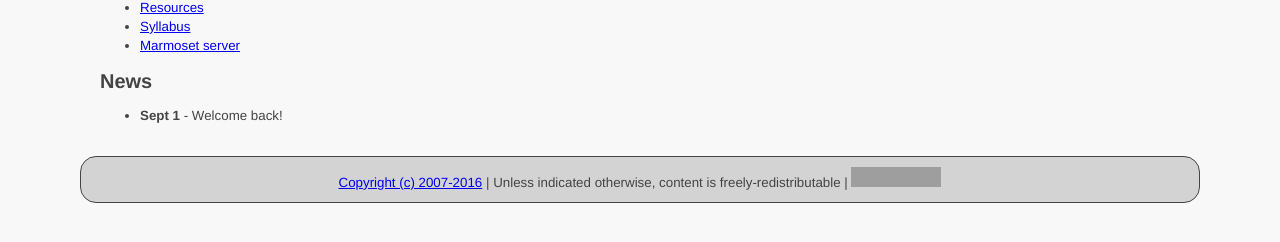
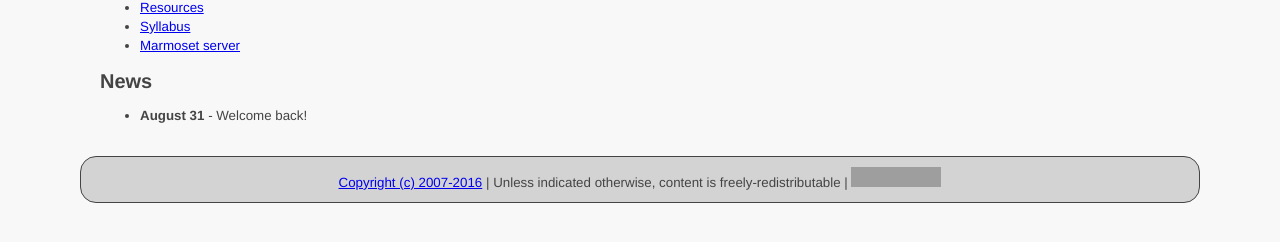
Before and after one commit to ycpcs/cs100-fall2016, a Jekyll site: the page built from index.md, in a window 1280 px wide. Shown: the part 223-465 px from the top of the page. Built offline with Jekyll 4.4.1, drawn with Linux system fonts in a browser that asks for light colours; grey boxes are pictures that could not be loaded.

```diff
--- a/index.md
+++ b/index.md
@@ -19,7 +19,7 @@ All information about the course will be posted here.
 
 ## News
 
-* **Sept 1** - Welcome back!
+* **August 31** - Welcome back!
 
 
 <!--
```
Also changed, not shown: syllabus.md (+1 -1 lines).
